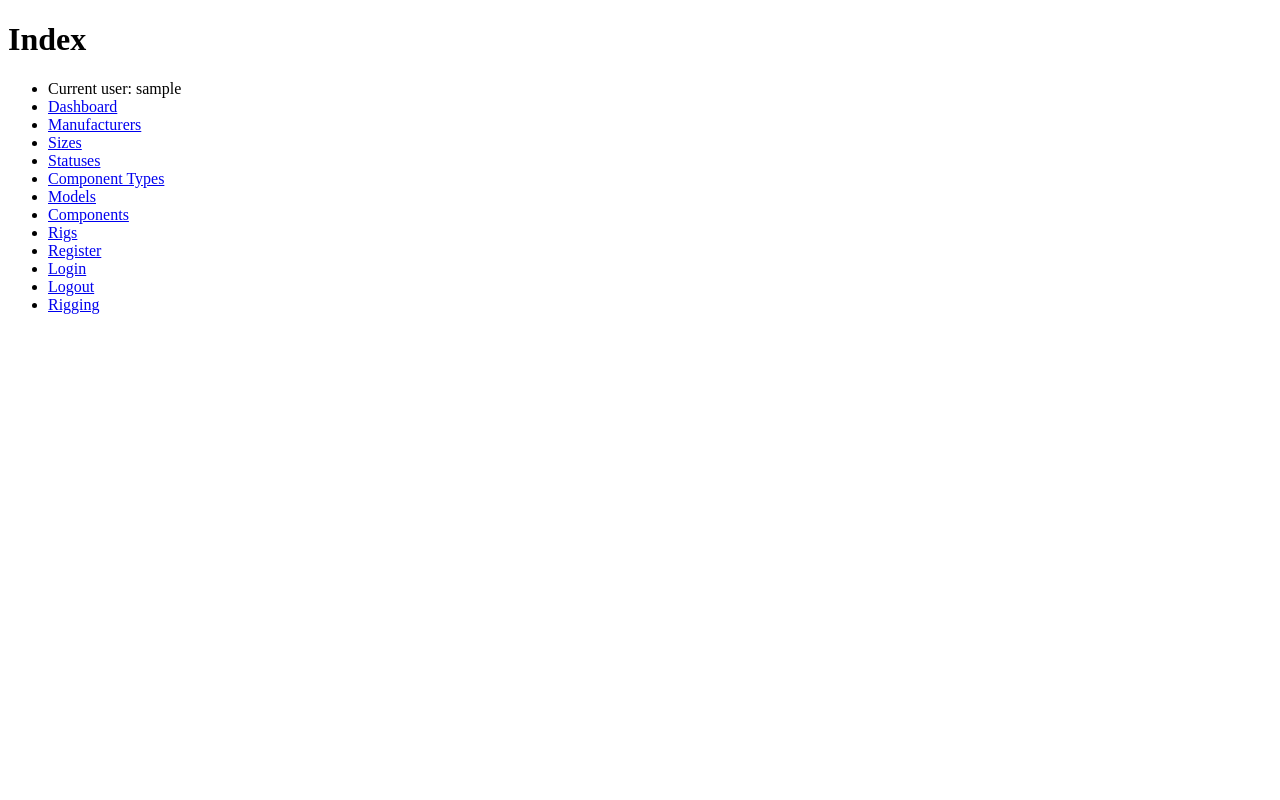
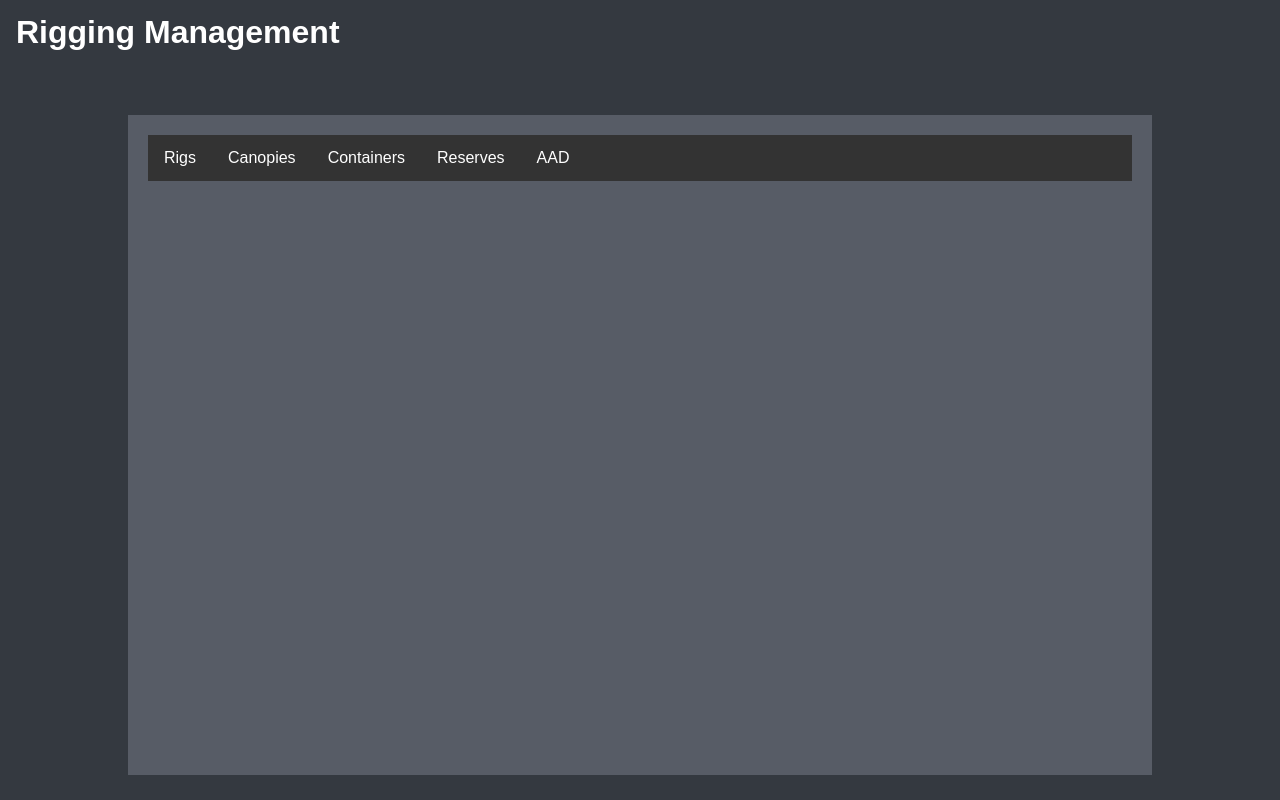
Before and after one commit to naskeytor/rigging_management, a Flask app: page / in a window 1280 px wide. Run offline with Flask 3, Linux system fonts and the light colour scheme; the visitor is signed in with stand-in values (Sample User, id 1).

Commit message:
Basic index UI done

```diff
--- /dev/null
+++ b/rigging_test/static/styles.css
@@ -0,0 +1,56 @@
+html, body {
+    background-color: #343940;
+    font-family: Arial, sans-serif;
+    height: 100%;
+    margin: 0;
+    padding: 0;
+}
+
+.navbar {
+    background-color: #343940;
+    overflow: hidden;
+    padding: 14px 16px;
+}
+
+.navbar h1 {
+    color: white;
+    text-align: left;
+    margin: 0;
+}
+
+.container {
+    background-color: #575c66;  /* Un gris más claro que #343940 */
+    width: 80%;  /* O el ancho que desees */
+    padding: 20px;  /* Espaciado interno */
+    margin: 50px auto 50px;  /* Margen superior e inferior */
+    min-height: calc(100vh - 100px - 40px);  /* 100px = 50px de margen superior + 50px de margen inferior */
+    box-sizing: border-box;  /* Asegura que el padding no afecte el ancho y la altura */
+}
+
+
+/* Puedes ajustar los valores de margin, width y padding según tus necesidades */
+
+.tabs ul {
+    list-style-type: none;
+    margin: 0;
+    padding: 0;
+    overflow: hidden;
+    background-color: #333; /* Color de fondo de las pestañas */
+}
+
+.tabs li {
+    float: left;
+}
+
+.tabs li a {
+    display: block;
+    color: white;
+    text-align: center;
+    padding: 14px 16px;
+    text-decoration: none;
+    transition: 0.3s;
+}
+
+.tabs li a:hover {
+    background-color: #575c66; /* Color cuando se pasa el mouse por encima */
+}
--- a/rigging_test/templates/index.html
+++ b/rigging_test/templates/index.html
@@ -1,25 +1,32 @@
 <!-- index.html -->
 <!DOCTYPE html>
-<html>
+<html lang="en">
 <head>
-    <title>Inicio</title>
+    <meta charset="UTF-8">
+    <meta name="viewport" content="width=device-width, initial-scale=1.0">
+    <title>Rigging Management</title>
+    <link rel="stylesheet" href="{{ url_for('static', filename='styles.css') }}">
 </head>
 <body>
-    <h1>Index</h1>
-    <ul>
-        <li> Current user: {{ current_user.username }} </li>
-        <li><a href="{{ url_for('admin_dashboard') }}">Dashboard</a></li>
-        <li><a href="{{ url_for('view_manufacturers') }}">Manufacturers</a></li>
-        <li><a href="{{ url_for('view_sizes') }}">Sizes</a></li>
-        <li><a href="{{ url_for('view_statuses') }}">Statuses</a></li>
-        <li><a href="{{ url_for('view_component_types') }}">Component Types</a></li>
-        <li><a href="{{ url_for('view_models') }}">Models</a></li>
-        <li><a href="{{ url_for('view_components') }}">Components</a></li>
-        <li><a href="{{ url_for('list_rigs') }}">Rigs</a></li>
-        <li><a href="{{ url_for('register') }}">Register</a></li>
-        <li><a href="{{ url_for('login') }}">Login</a></li>
-        <li><a href="{{ url_for('logout') }}">Logout</a></li>
-        <li><a href="{{ url_for('list_rigging') }}">Rigging</a></li>
-    </ul>
+    <div class="navbar">
+        <h1>Rigging Management</h1>
+    </div>
+
+    <div class="container">
+        <div class="tabs">
+            <ul>
+                <li><a href="/rigs">Rigs</a></li>
+                <li><a href="/canopies">Canopies</a></li>
+                <li><a href="/containers">Containers</a></li>
+                <li><a href="/reserves">Reserves</a></li>
+                <li><a href="/aad">AAD</a></li>
+            </ul>
+        </div>
+    {% block content %}
+    <!-- El contenido específico de cada página se insertará aquí -->
+    {% endblock %}
+</div>
+
 </body>
+
 </html>
```
Also changed, not shown: rigging_test/templates/index_old.html (added, +24 -0 lines).
